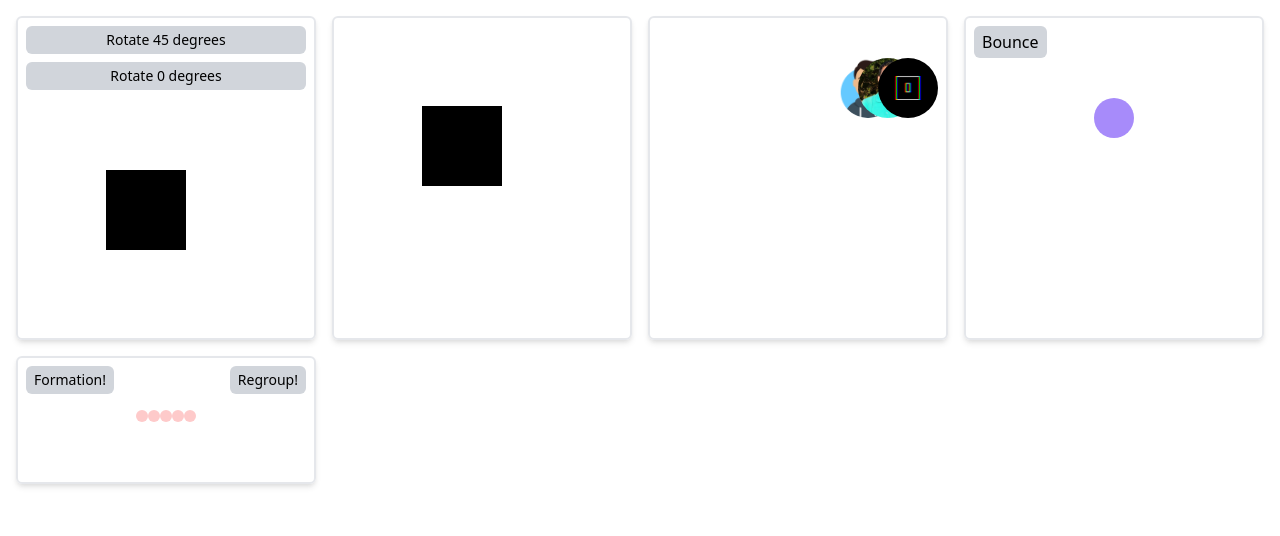
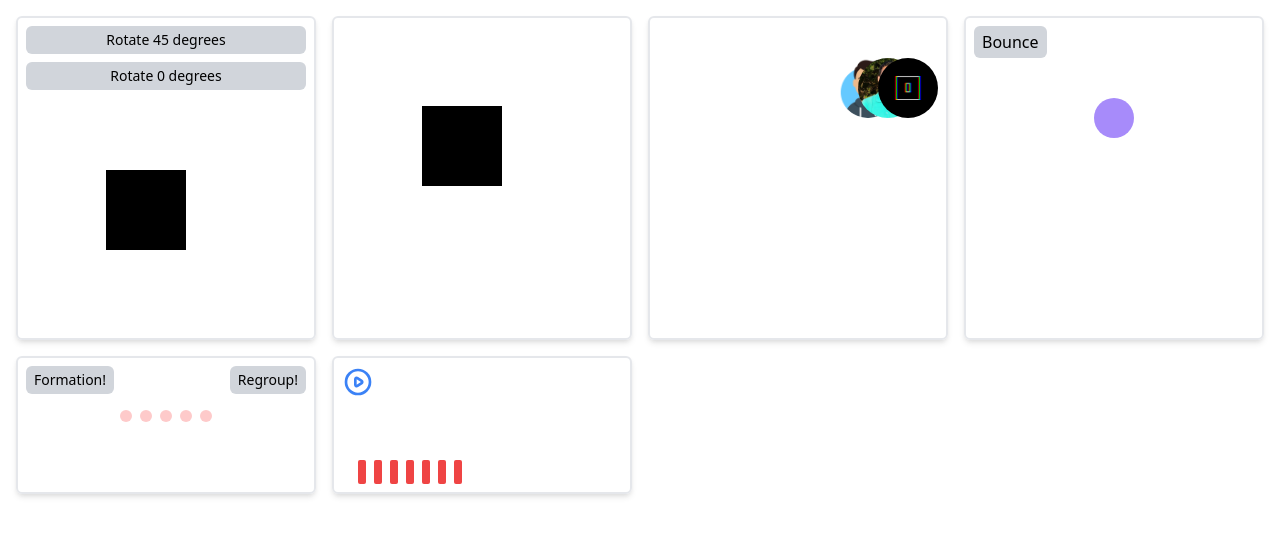
Before and after one commit to GeoBrodas/motion-one-nextjs-example, a Next.js app: page / in a window 1280 px wide. Shown: the top 536 px of the page. Built offline with nearby package versions, Linux system fonts and the light colour scheme.

Commit message:
stagger and music-player begin

```diff
--- a/components/Bounce.js
+++ b/components/Bounce.js
@@ -14,15 +14,17 @@ function Bounce() {
 
   return (
     <CardLayout>
+      <div className="max-h-44">
         <button
           onClick={bounceHandler}
-        className="bg-gray-300 rounded-md px-2 py-1"
+          className="bg-gray-300 hover:bg-gray-400 rounded-md px-2 py-1"
         >
           Bounce
         </button>
         <div className="py-10">
           <div className="rounded-full m-auto bounce bg-purple-400 w-10 h-10"></div>
         </div>
+      </div>
     </CardLayout>
   );
 }
--- a/components/Hydrophillic.js
+++ b/components/Hydrophillic.js
@@ -17,23 +17,23 @@ function Hydrophillic() {
       <div className="flex justify-between">
         <button
           onClick={formations}
-          className="bg-gray-300 rounded-md py-1 px-2 text-sm"
+          className="bg-gray-300 hover:bg-gray-400 rounded-md py-1 px-2 text-sm"
         >
           Formation!
         </button>
         <button
           onClick={reGroup}
-          className="bg-gray-300 rounded-md py-1 px-2 text-sm"
+          className="bg-gray-300 hover:bg-gray-400 rounded-md py-1 px-2 text-sm"
         >
           Regroup!
         </button>
       </div>
       <div className="h-20 pt-4 flex justify-center">
-        <div className="bg-red-200 pawn w-3 h-3 rounded-full"></div>
-        <div className="bg-red-200 pawn w-3 h-3 rounded-full"></div>
-        <div className="bg-red-200 pawn w-3 h-3 rounded-full"></div>
-        <div className="bg-red-200 pawn w-3 h-3 rounded-full"></div>
-        <div className="bg-red-200 pawn w-3 h-3 rounded-full"></div>
+        <div className="bg-red-200 pawn w-3 h-3 rounded-full mx-1"></div>
+        <div className="bg-red-200 pawn w-3 h-3 rounded-full mx-1"></div>
+        <div className="bg-red-200 pawn w-3 h-3 rounded-full mx-1"></div>
+        <div className="bg-red-200 pawn w-3 h-3 rounded-full mx-1"></div>
+        <div className="bg-red-200 pawn w-3 h-3 rounded-full mx-1"></div>
       </div>
     </CardLayout>
   );
--- /dev/null
+++ b/components/MusicWaveform.js
@@ -0,0 +1,28 @@
+import CardLayout from './Layout/CardLayout';
+
+import { PlayIcon } from '@heroicons/react/outline';
+import { animate } from 'motion';
+
+function MusicWaveform() {
+  function play() {
+    animate('.pulse', { scaleY: 20 }, { duration: 1 });
+  }
+  return (
+    <CardLayout>
+      <button onClick={play}>
+        <PlayIcon className="h-8 text-blue-500" />
+      </button>
+      <div className="flex space-x-4 h-20 w-20 relative">
+        <div className="w-2 absolute bottom-0 left-4 pulse h-6 rounded-sm bg-red-500"></div>
+        <div className="w-2 absolute bottom-0 left-4 pulse h-6 rounded-sm bg-red-500"></div>
+        <div className="w-2 absolute bottom-0 left-8 pulse h-6 rounded-sm bg-red-500"></div>
+        <div className="w-2 absolute bottom-0 left-12 pulse h-6 rounded-sm bg-red-500"></div>
+        <div className="w-2 absolute bottom-0 left-16 pulse h-6 rounded-sm bg-red-500"></div>
+        <div className="w-2 absolute bottom-0 left-20 pulse h-6 rounded-sm bg-red-500"></div>
+        <div className="w-2 absolute bottom-0 left-24 pulse h-6 rounded-sm bg-red-500"></div>
+      </div>
+    </CardLayout>
+  );
+}
+
+export default MusicWaveform;
--- a/components/ThreeImageScatter.js
+++ b/components/ThreeImageScatter.js
@@ -4,14 +4,13 @@ import { animate } from 'motion';
 
 function ThreeImageScatter() {
   // oneMouseOver
-  // onMouseOut
-
   function onHover() {
     animate('.one', { x: -70 }, { duration: 0.2 });
     animate('.two', { x: -40 }, { duration: 0.2 });
     animate('.three', { x: -10 }, { duration: 0.2 });
   }
 
+  // onMouseOut
   function onHoverOff() {
     animate('.one', { x: 0 }, { duration: 0.2 });
     animate('.two', { x: 0 }, { duration: 0.2 });
--- a/package.json
+++ b/package.json
@@ -9,6 +9,7 @@
     "lint": "next lint"
   },
   "dependencies": {
+    "@heroicons/react": "^1.0.5",
     "motion": "^10.4.0",
     "next": "11.1.2",
     "next-pwa": "^5.4.0",
--- a/pages/index.js
+++ b/pages/index.js
@@ -1,5 +1,6 @@
 import Bounce from '@/components/Bounce';
 import Hydrophillic from '@/components/Hydrophillic';
+import MusicWaveform from '@/components/MusicWaveform';
 import OnClick from '@/components/OnClick';
 import OnHover from '@/components/OnHover';
 import ThreeImageScatter from '@/components/ThreeImageScatter';
@@ -12,6 +13,7 @@ export default function Home() {
       <ThreeImageScatter />
       <Bounce />
       <Hydrophillic />
+      <MusicWaveform />
     </div>
   );
 }
```
Also changed, not shown: 1 other file (tests, documents, lock files or other folders). Lines whose indentation alone changed are shown as unchanged.
